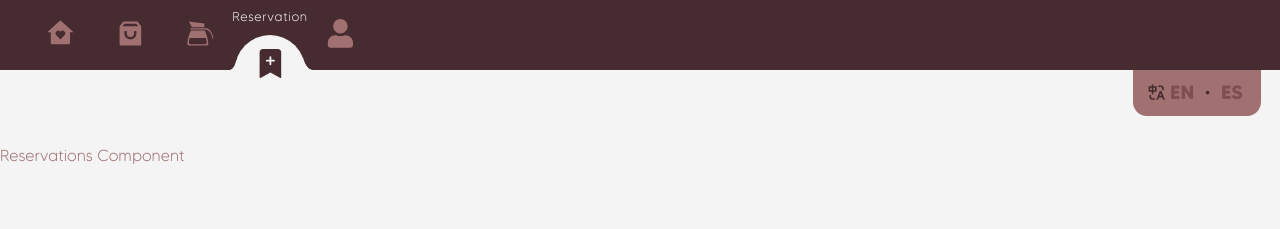
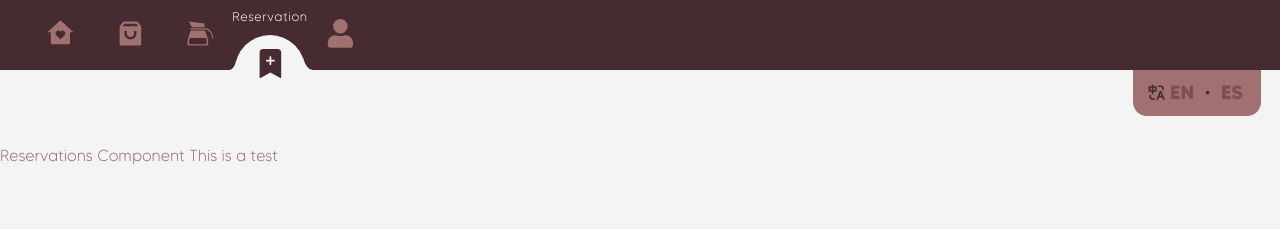
Before and after one commit to paolaski/The-Roost-Frontend, a React (Create React App) app: page /reservations in a window 1280 px wide. Shown: the top 229 px of the page. Built offline with nearby package versions, Linux system fonts and the light colour scheme.

Commit message:
changes test

```diff
--- a/src/view/Reservations/Reservations.tsx
+++ b/src/view/Reservations/Reservations.tsx
@@ -4,6 +4,8 @@ import React from 'react';
 const Reservations = () => (
   <div data-testid="Reservations">
     Reservations Component
+
+		This is a test
   </div>
 );
 
```
